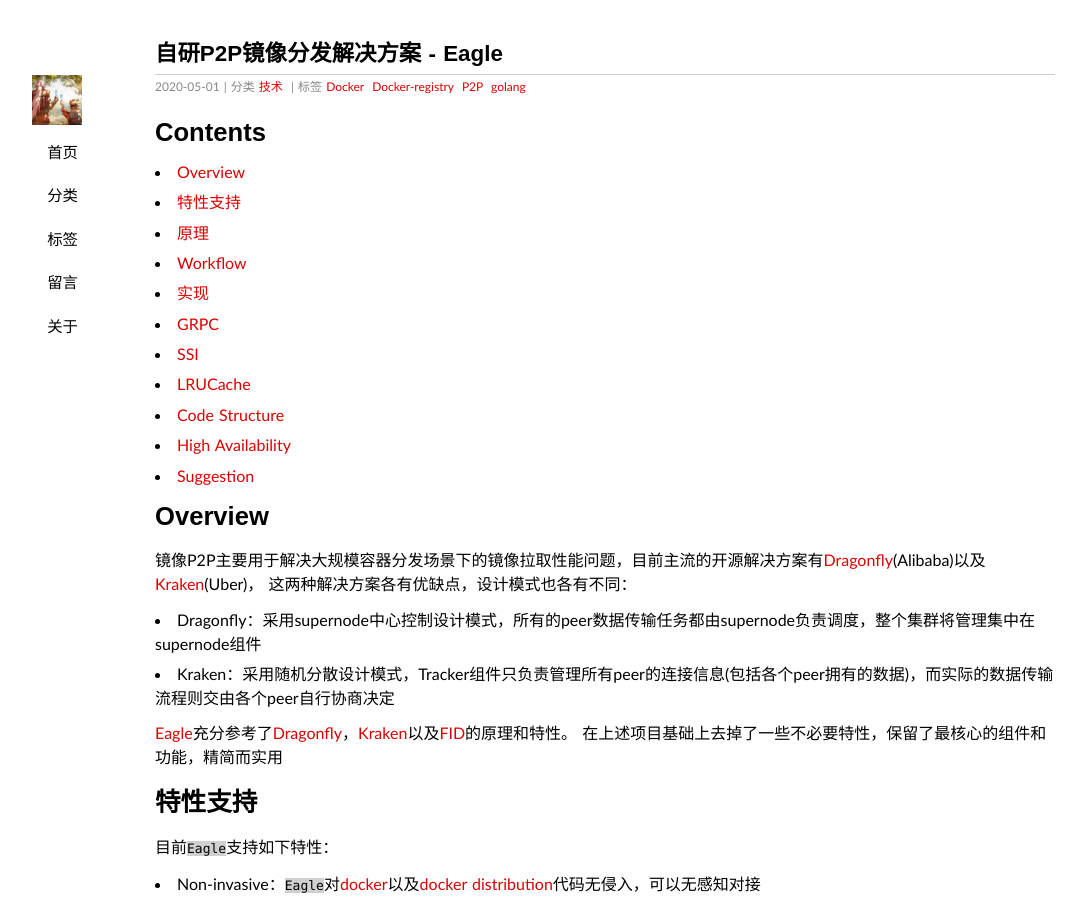
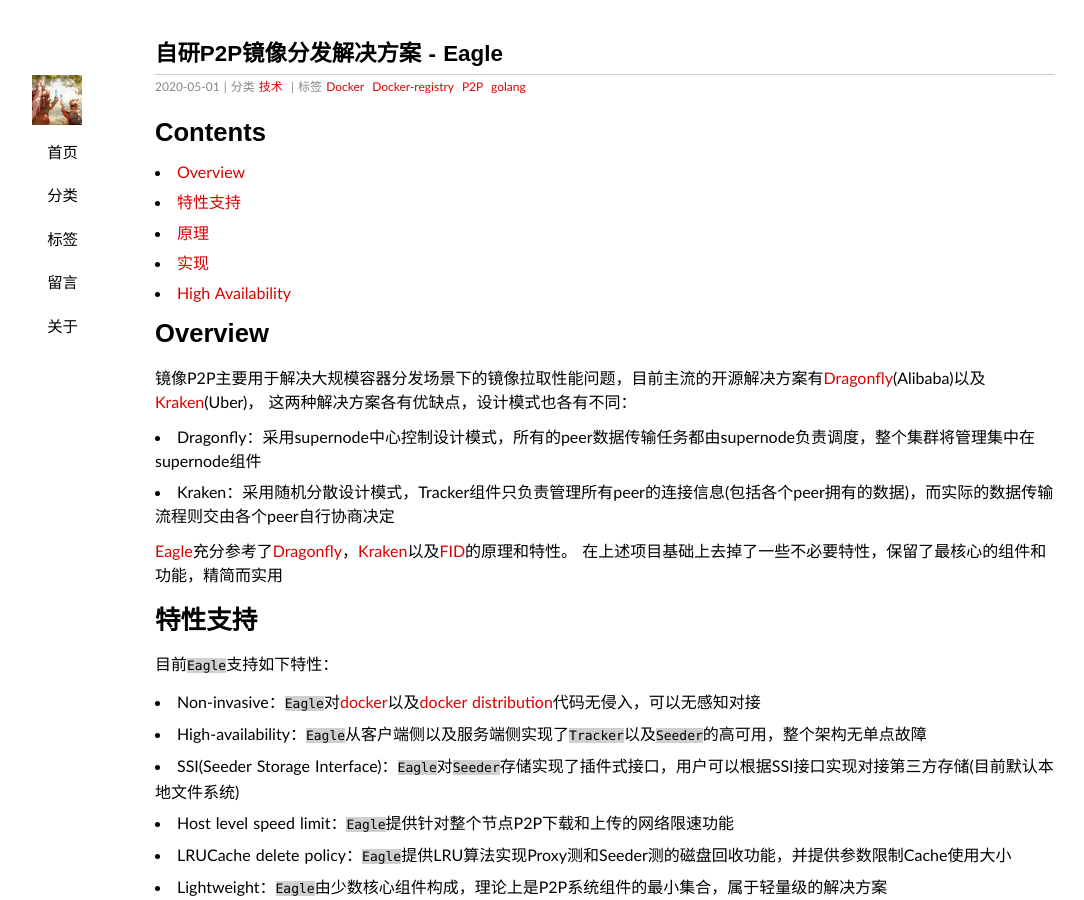
Before and after one commit to duyanghao/duyanghao.github.io, a Jekyll site: the page built from _posts/2020-5-1-eagle.md, in a window 1280 px wide and 900 px high. Shown: the whole window, without its empty margins (35-1119 px from the left). Built offline with Jekyll 4.4.1, drawn with Linux system fonts in a browser that asks for light colours; some web fonts are replaced; comment, search, counter and statistics services are not loaded.

Commit message:
update eagle
Signed-off-by: duyanghao <1294057873@qq.com>

```diff
--- a/_posts/2020-5-1-eagle.md
+++ b/_posts/2020-5-1-eagle.md
@@ -12,14 +12,8 @@
 - [Overview](#Overview)
 - [特性支持](#特性支持)
 - [原理](#原理)
-- [Workflow](###Workflow)
 - [实现](#实现)
-- [GRPC](###GRPC)
-- [SSI](###Seeder Storage Interface(SSI))
-- [LRUCache](###LRUCache)
-- [Code Structure](###Code Structure)
 - [High Availability](#High Availability)
-- [Suggestion](##High Availability)
 
 # Overview
 
```
